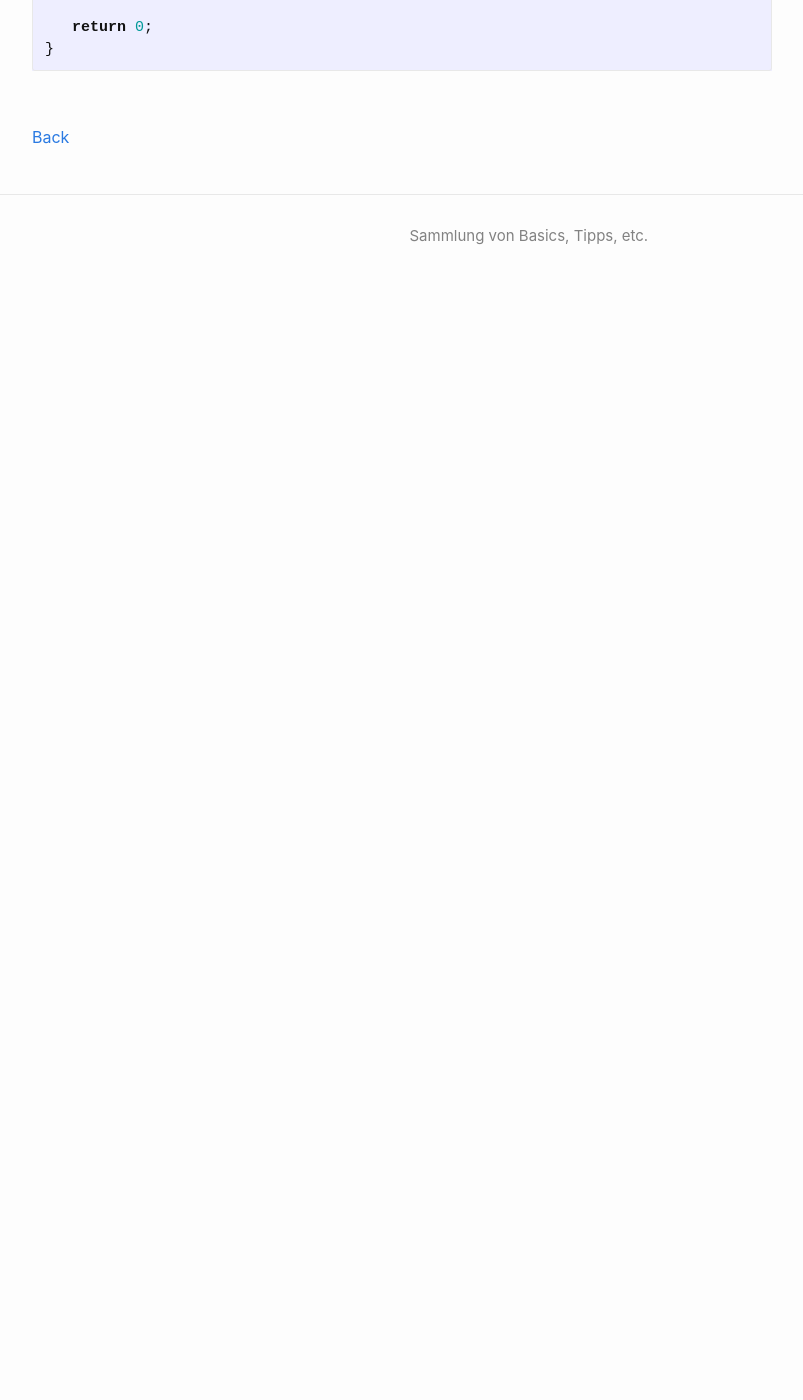
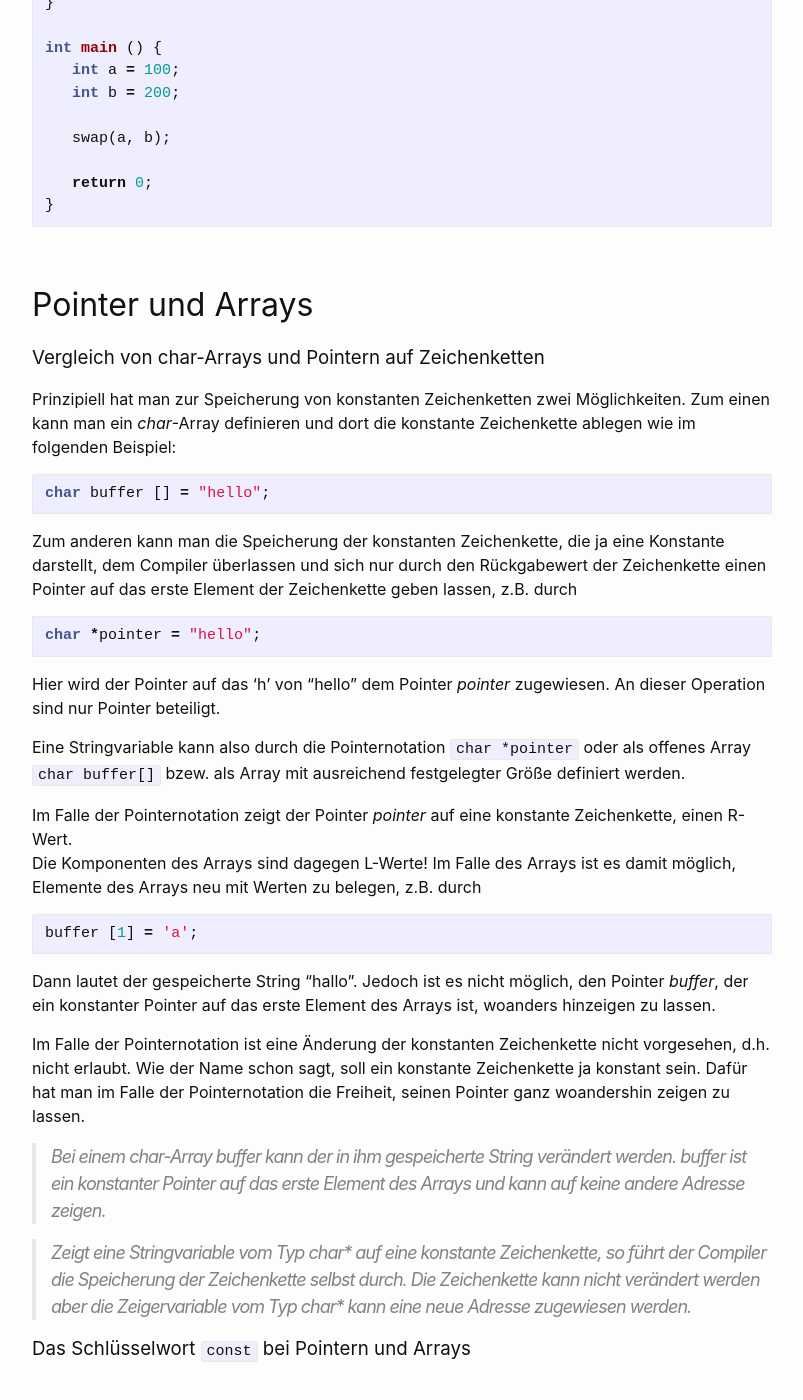
Before and after one commit to Hautaklyttn/progDocs, a Jekyll site: the page built from docs/articles/c_cpp.md, in a window 1280 px wide and 1400 px high, scrolled down 9072 px. Shown: the whole window, without its empty margins (238-1041 px from the left). Built offline with Jekyll 4.4.1, drawn with Linux system fonts in a browser that asks for light colours; before the commit the page ends 9379 px from its top, so only the background shows below that.

Commit message:
Ergänzungen Kapitel C/C++

````diff
--- a/docs/articles/c_cpp.md
+++ b/docs/articles/c_cpp.md
@@ -75,10 +75,6 @@ Beispiele für L- und R-Werte
 &nbsp;
 
 > Bestimmte Operatoren können nur auf L-Werte angewandt werden. So kann man den Inkrementoperator **++** oder den Adressoperator **&** nur auf L-Werte anwenden.
-
-
-
-
 
 &nbsp;
 
@@ -159,8 +155,12 @@ Hat *i* den Wert 1, so zeigt der Pointer *pointer* auf das 1. Element des Arrays
 
 > Der Name eines Arrays kann als konstanter Zeiger auf das erste Element des Arrays verwendet werden.
 
+&nbsp;
+
 ![03](../assets/pics/pointer_array.png)
 Pointer auf ein Array
+
+&nbsp;
 
 Damit gibt es für das erste Element zwei gleichwertige Schreibweisen:
   - *alpha[0]*
@@ -214,7 +214,6 @@ void ausgabe (int alpha[], int dim)   // hier ist alpha vom Typ eines offenen Ar
 
 Da Zeichenketten vom Compiler intern als *char*-Arrays gespeichert werden, ist die Übergabe von Zeichenketten identisch mit der Übergabe von *char*-Arrays. Der formale Parameter einer Funktion, die eine Zeichenkette übergeben bekommt, kann vom Typ ``char*`` oder ``char[]`` sein.
 
-
 &nbsp;
 
 # Pointer
@@ -223,7 +222,11 @@ Da Zeichenketten vom Compiler intern als *char*-Arrays gespeichert werden, ist d
 
 Wird ein Pointer vom Typ ``int *`` um 1 erhöht, so zeigt er um ein int-Objekt weiter. Wird ein Pointer  vom Typ `float *` um 1 erhöht, so zeigt er um ein float-Objekt weiter. Die Erhöhung um 1 bedeutet, dass der Pointer immer um ein Speicherobjekt vom Typ, auf den der Pointer zeigt, weiterläuft.
 
+&nbsp;
+
 ![04](../assets/pics/var_alpha.png)
+
+&nbsp;
 
 Nach der Variablen *alpha* in obigem Bild können Variablen eines anderen Typs liegen. Der Pointer lässt sich nicht beirren, er läuft im *int*-Raster weiter.
 
@@ -293,4 +296,41 @@ int main () {
 
 &nbsp;
 
+# Pointer und Arrays
+
+### Vergleich von char-Arrays und Pointern auf Zeichenketten
+
+Prinzipiell hat man zur Speicherung von konstanten Zeichenketten zwei Möglichkeiten. Zum einen kann man ein *char*-Array definieren und dort die konstante Zeichenkette ablegen wie im folgenden Beispiel:
+```c
+char buffer [] = "hello";
+```
+
+Zum anderen kann man die Speicherung der konstanten Zeichenkette, die ja eine Konstante darstellt, dem Compiler überlassen und sich nur durch den Rückgabewert der Zeichenkette einen Pointer auf das erste Element der Zeichenkette geben lassen, z.B. durch
+```c
+char *pointer = "hello";
+```
+
+Hier wird der Pointer auf das 'h' von "hello" dem Pointer *pointer* zugewiesen. An dieser Operation sind nur Pointer beteiligt.
+
+Eine Stringvariable kann also durch die Pointernotation `char *pointer` oder als offenes Array `char buffer[]` bzew. als Array mit ausreichend festgelegter Größe definiert werden.
+
+Im Falle der Pointernotation zeigt der Pointer *pointer* auf eine konstante Zeichenkette, einen R-Wert.
+Die Komponenten des Arrays sind dagegen L-Werte! Im Falle des Arrays ist es damit möglich, Elemente des Arrays neu mit Werten zu belegen, z.B. durch
+```c
+buffer [1] = 'a';
+```
+Dann lautet der gespeicherte String "hallo". Jedoch ist es nicht möglich, den Pointer *buffer*, der ein konstanter Pointer auf das erste Element des Arrays ist, woanders hinzeigen zu lassen.
+
+Im Falle der Pointernotation ist eine Änderung der konstanten Zeichenkette nicht vorgesehen, d.h. nicht erlaubt. Wie der Name schon sagt, soll ein konstante Zeichenkette ja konstant sein. Dafür hat man im Falle der Pointernotation die Freiheit, seinen Pointer ganz woandershin zeigen zu lassen.
+
+> Bei einem *char*-Array *buffer* kann der in ihm  gespeicherte String verändert werden. *buffer* ist ein konstanter Pointer auf das erste Element des Arrays und kann auf keine andere Adresse zeigen.
+
+> Zeigt eine Stringvariable  vom Typ char* auf eine konstante Zeichenkette, so führt der Compiler  die Speicherung der Zeichenkette selbst durch. Die Zeichenkette kann nicht verändert werden aber die Zeigervariable vom Typ char* kann eine neue Adresse zugewiesen werden.
+
+### Das Schlüsselwort `const` bei Pointern und Arrays
+
+
+
+&nbsp;
+
 [Back](../)
````
Also changed, not shown: docs/about.md (+1 -1 lines).
